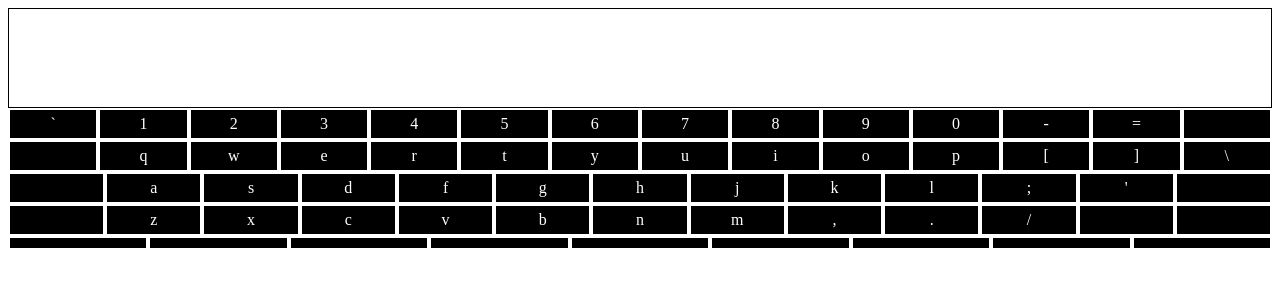
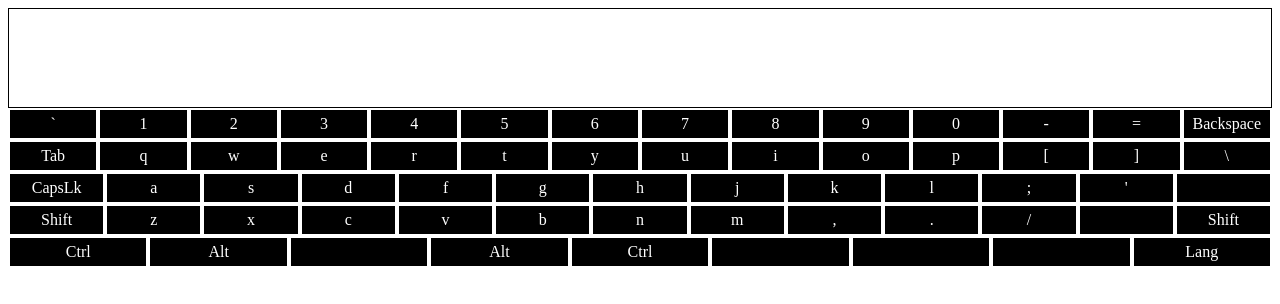
Before and after one commit to 4037637/virtual-keyboard, a website built with webpack: page index.html in a window 1280 px wide. Built offline with nearby package versions, Linux system fonts and the light colour scheme.

Commit message:
feat: add local storage

```diff
--- a/src/index.ts
+++ b/src/index.ts
@@ -1,14 +1,55 @@
 import {KeyBoard} from "./keyboard";
-import {KeyBoardState} from "./state";
+import {KeyBoardState, NKeyBoardData} from "./state";
 import './style.css';
 
-const state = new KeyBoardState({
+const def: NKeyBoardData = {
   content: "",
   langIndex: 0,
   shift: false,
   caps: false
-});
+}
+
+class KeyBoardInfo implements NKeyBoardData{
+  content: string;
+  langIndex: number;
+  shift: boolean;
+  caps: boolean;
+  constructor(info: NKeyBoardData) {
+    if (typeof info.content != 'string') throw new Error('Wrong content type. It should be "string"!')
+    if (typeof info.langIndex != 'number') throw new Error('Wrong langIndex type. It should be "number"!')
+    if (typeof info.shift != 'boolean') throw new Error('Wrong shift type. It should be "boolean"!')
+    if (typeof info.caps != 'boolean') throw new Error('Wrong caps type. It should be "boolean"!')
+
+    this.content = info.content;
+    this.langIndex = info.langIndex;
+    this.shift = info.shift;
+    this.caps = info.caps;
+  }
+
+  static loadInfo() {
+    const local = localStorage.getItem('localState')
+    return new KeyBoardInfo(JSON.parse(local));
+  }
+
+  saveInfo() {
+    localStorage.setItem('localState', JSON.stringify(this));
+  }
+}
+
+let info: KeyBoardInfo;
+try {
+  info = KeyBoardInfo.loadInfo()
+}
+catch(el) {
+  info = new KeyBoardInfo(def)
+}
+
+const state = new KeyBoardState(info);
 
 const keyboard = new KeyBoard(document.body, state);
 
 (window as any).keyboard = keyboard;
+
+window.onbeforeunload = () => {
+  new KeyBoardInfo(state.data).saveInfo();
+}
--- a/src/key.ts
+++ b/src/key.ts
@@ -15,11 +15,6 @@ export class Key extends Cover {
         this.up()
       }, {once: true});
     }
-
-    /*this.node.onmouseup = () => {
-      this.input();
-      this.up()
-    }*/
 
     this.node.onmouseenter = () => {
       this.node.classList.add('keyboard_key_hover');
--- a/src/langs/baseLang.ts
+++ b/src/langs/baseLang.ts
@@ -90,7 +90,7 @@ export const en: Record<string, string> = {
     "Digit0": "0",
     "Minus": "-",
     "Equal": "=",
-    "Backspace": "",
+    "Backspace": "Backspace",
     "Tab": "",
     "KeyQ": "q",
     "KeyW": "w",
@@ -105,7 +105,7 @@ export const en: Record<string, string> = {
     "BracketLeft": "[",
     "BracketRight": "]",
     "Backslash": "\\",
-    "CapsLock": "",
+    "CapsLock": "CapsLk",
     "KeyA": "a",
     "KeyS": "s",
     "KeyD": "d",
@@ -118,7 +118,7 @@ export const en: Record<string, string> = {
     "Semicolon": ";",
     "Quote": "'",
     "Enter": "\n",
-    "ShiftLeft": "",
+    "ShiftLeft": "Shift",
     "KeyZ": "z",
     "KeyX": "x",
     "KeyC": "c",
@@ -130,12 +130,12 @@ export const en: Record<string, string> = {
     "Period": ".",
     "Slash": "/",
     "ArrowUp": "",
-    "ShiftRight": "",
-    "ControlLeft": "",
-    "AltLeft": "",
+    "ShiftRight": "Shift",
+    "ControlLeft": "Ctrl",
+    "AltLeft": "Alt",
     "Space": " ",
-    "AltRight": "",
-    "ControlRight": "",
+    "AltRight": "Alt",
+    "ControlRight": "Ctrl",
     "ArrowLeft": "",
     "ArrowDown": "",
     "ArrowRight": "",
@@ -156,8 +156,8 @@ export const ru: Record<string, string> = {
     "Digit0": "0",
     "Minus": "-",
     "Equal": "=",
-    "Backspace": "",
-    "Tab": "",
+    "Backspace": "Backspace",
+    "Tab": "Tab",
     "KeyQ": "й",
     "KeyW": "ц",
     "KeyE": "у",
@@ -171,7 +171,7 @@ export const ru: Record<string, string> = {
     "BracketLeft": "х",
     "BracketRight": "ъ",
     "Backslash": "\\",
-    "CapsLock": "",
+    "CapsLock": "CapsLk",
     "KeyA": "ф",
     "KeyS": "ы",
     "KeyD": "в",
@@ -184,7 +184,7 @@ export const ru: Record<string, string> = {
     "Semicolon": "ж",
     "Quote": "э",
     "Enter": "\n",
-    "ShiftLeft": "",
+    "ShiftLeft": "Shift",
     "KeyZ": "я",
     "KeyX": "ч",
     "KeyC": "с",
@@ -196,12 +196,12 @@ export const ru: Record<string, string> = {
     "Period": "ю",
     "Slash": ".",
     "ArrowUp": "",
-    "ShiftRight": "",
-    "ControlLeft": "",
-    "AltLeft": "",
+    "ShiftRight": "Shift",
+    "ControlLeft": "Ctrl",
+    "AltLeft": "Alt",
     "Space": " ",
-    "AltRight": "",
-    "ControlRight": "",
+    "AltRight": "Alt",
+    "ControlRight": "Ctrl",
     "ArrowLeft": "",
     "ArrowDown": "",
     "ArrowRight": "",
--- a/src/langs/english.ts
+++ b/src/langs/english.ts
@@ -12,8 +12,8 @@ const base = {
   "Digit0": "0",
   "Minus": "-",
   "Equal": "=",
-  "Backspace": "",
-  "Tab": "",
+  "Backspace": "Backspace",
+  "Tab": "Tab",
   "KeyQ": "q",
   "KeyW": "w",
   "KeyE": "e",
@@ -27,7 +27,7 @@ const base = {
   "BracketLeft": "[",
   "BracketRight": "]",
   "Backslash": "\\",
-  "CapsLock": "",
+  "CapsLock": "CapsLk",
   "KeyA": "a",
   "KeyS": "s",
   "KeyD": "d",
@@ -40,7 +40,7 @@ const base = {
   "Semicolon": ";",
   "Quote": "'",
   "Enter": "\n",
-  "ShiftLeft": "",
+  "ShiftLeft": "Shift",
   "KeyZ": "z",
   "KeyX": "x",
   "KeyC": "c",
@@ -52,34 +52,34 @@ const base = {
   "Period": ".",
   "Slash": "/",
   "ArrowUp": "",
-  "ShiftRight": "",
-  "ControlLeft": "",
-  "AltLeft": "",
+  "ShiftRight": "Shift",
+  "ControlLeft": "Ctrl",
+  "AltLeft": "Alt",
   "Space": " ",
-  "AltRight": "",
-  "ControlRight": "",
+  "AltRight": "Alt",
+  "ControlRight": "Ctrl",
   "ArrowLeft": "",
   "ArrowDown": "",
   "ArrowRight": "",
-  "Lang": "",
+  "Lang": "Lang",
 };
 
 const shift = {
   "Backquote": "`",
-  "Digit1": "1",
-  "Digit2": "2",
-  "Digit3": "3",
-  "Digit4": "4",
-  "Digit5": "5",
-  "Digit6": "6",
-  "Digit7": "7",
-  "Digit8": "8",
-  "Digit9": "9",
-  "Digit0": "0",
-  "Minus": "-",
-  "Equal": "=",
-  "Backspace": "",
-  "Tab": "",
+  "Digit1": "!",
+  "Digit2": "@",
+  "Digit3": "#",
+  "Digit4": "$",
+  "Digit5": "%",
+  "Digit6": "^",
+  "Digit7": "&",
+  "Digit8": "*",
+  "Digit9": "(",
+  "Digit0": ")",
+  "Minus": "_",
+  "Equal": "+",
+  "Backspace": "Backspace",
+  "Tab": "Tab",
   "KeyQ": "Q",
   "KeyW": "W",
   "KeyE": "E",
@@ -90,10 +90,10 @@ const shift = {
   "KeyI": "I",
   "KeyO": "O",
   "KeyP": "P",
-  "BracketLeft": "[",
-  "BracketRight": "]",
-  "Backslash": "\\",
-  "CapsLock": "",
+  "BracketLeft": "{",
+  "BracketRight": "}",
+  "Backslash": "|",
+  "CapsLock": "CapsLk",
   "KeyA": "A",
   "KeyS": "S",
   "KeyD": "D",
@@ -103,10 +103,10 @@ const shift = {
   "KeyJ": "J",
   "KeyK": "K",
   "KeyL": "L",
-  "Semicolon": ";",
-  "Quote": "'",
+  "Semicolon": ":",
+  "Quote": "\"",
   "Enter": "\n",
-  "ShiftLeft": "",
+  "ShiftLeft": "Shift",
   "KeyZ": "Z",
   "KeyX": "X",
   "KeyC": "C",
@@ -114,20 +114,20 @@ const shift = {
   "KeyB": "B",
   "KeyN": "N",
   "KeyM": "M",
-  "Comma": ",",
-  "Period": ".",
-  "Slash": "/",
+  "Comma": "<",
+  "Period": ">",
+  "Slash": "?",
   "ArrowUp": "",
-  "ShiftRight": "",
-  "ControlLeft": "",
-  "AltLeft": "",
+  "ShiftRight": "Shift",
+  "ControlLeft": "Ctrl",
+  "AltLeft": "Alt",
   "Space": " ",
-  "AltRight": "",
-  "ControlRight": "",
+  "AltRight": "Alt",
+  "ControlRight": "Ctrl",
   "ArrowLeft": "",
   "ArrowDown": "",
   "ArrowRight": "",
-  "Lang": "",
+  "Lang": "Lang",
 };
 
 const caps = {
@@ -144,8 +144,8 @@ const caps = {
   "Digit0": "0",
   "Minus": "-",
   "Equal": "=",
-  "Backspace": "",
-  "Tab": "",
+  "Backspace": "Backspace",
+  "Tab": "Tab",
   "KeyQ": "Q",
   "KeyW": "W",
   "KeyE": "E",
@@ -159,7 +159,7 @@ const caps = {
   "BracketLeft": "[",
   "BracketRight": "]",
   "Backslash": "\\",
-  "CapsLock": "",
+  "CapsLock": "CapsLk",
   "KeyA": "A",
   "KeyS": "S",
   "KeyD": "D",
@@ -172,7 +172,7 @@ const caps = {
   "Semicolon": ";",
   "Quote": "'",
   "Enter": "\n",
-  "ShiftLeft": "",
+  "ShiftLeft": "Shift",
   "KeyZ": "Z",
   "KeyX": "X",
   "KeyC": "C",
@@ -184,16 +184,16 @@ const caps = {
   "Period": ".",
   "Slash": "/",
   "ArrowUp": "",
-  "ShiftRight": "",
-  "ControlLeft": "",
-  "AltLeft": "",
+  "ShiftRight": "Shift",
+  "ControlLeft": "Ctrl",
+  "AltLeft": "Alt",
   "Space": " ",
-  "AltRight": "",
-  "ControlRight": "",
+  "AltRight": "Alt",
+  "ControlRight": "Ctrl",
   "ArrowLeft": "",
   "ArrowDown": "",
   "ArrowRight": "",
-  "Lang": "",
+  "Lang": "Lang",
 }
 
 export default { base, shift, caps };
--- a/src/langs/russian.ts
+++ b/src/langs/russian.ts
@@ -12,8 +12,8 @@ const base = {
     "Digit0": "0",
     "Minus": "-",
     "Equal": "=",
-    "Backspace": "",
-    "Tab": "",
+    "Backspace": "Backspace",
+    "Tab": "Tab",
     "KeyQ": "й",
     "KeyW": "ц",
     "KeyE": "у",
@@ -27,7 +27,7 @@ const base = {
     "BracketLeft": "х",
     "BracketRight": "ъ",
     "Backslash": "\\",
-    "CapsLock": "",
+    "CapsLock": "CapsLk",
     "KeyA": "ф",
     "KeyS": "ы",
     "KeyD": "в",
@@ -40,7 +40,7 @@ const base = {
     "Semicolon": "ж",
     "Quote": "э",
     "Enter": "\n",
-    "ShiftLeft": "",
+    "ShiftLeft": "Shift",
     "KeyZ": "я",
     "KeyX": "ч",
     "KeyC": "с",
@@ -52,34 +52,34 @@ const base = {
     "Period": "ю",
     "Slash": ".",
     "ArrowUp": "",
-    "ShiftRight": "",
-    "ControlLeft": "",
-    "AltLeft": "",
+    "ShiftRight": "Shift",
+    "ControlLeft": "Ctrl",
+    "AltLeft": "Alt",
     "Space": " ",
-    "AltRight": "",
-    "ControlRight": "",
+    "AltRight": "Alt",
+    "ControlRight": "Ctrl",
     "ArrowLeft": "",
     "ArrowDown": "",
     "ArrowRight": "",
-    "Lang": "",
+    "Lang": "Язык",
 }
 
 const shift = {
   "Backquote": "Ё",
-    "Digit1": "1",
-    "Digit2": "2",
-    "Digit3": "3",
-    "Digit4": "4",
-    "Digit5": "5",
-    "Digit6": "6",
-    "Digit7": "7",
-    "Digit8": "8",
-    "Digit9": "9",
-    "Digit0": "0",
-    "Minus": "-",
-    "Equal": "=",
-    "Backspace": "",
-    "Tab": "",
+    "Digit1": "!",
+    "Digit2": "\"",
+    "Digit3": "№",
+    "Digit4": ";",
+    "Digit5": "%",
+    "Digit6": ":",
+    "Digit7": "?",
+    "Digit8": "*",
+    "Digit9": "(",
+    "Digit0": ")",
+    "Minus": "_",
+    "Equal": "+",
+    "Backspace": "Backspace",
+    "Tab": "Tab",
     "KeyQ": "Й",
     "KeyW": "Ц",
     "KeyE": "У",
@@ -92,8 +92,8 @@ const shift = {
     "KeyP": "З",
     "BracketLeft": "Х",
     "BracketRight": "Ъ",
-    "Backslash": "\\",
-    "CapsLock": "",
+    "Backslash": "/",
+    "CapsLock": "CapsLk",
     "KeyA": "Ф",
     "KeyS": "Ы",
     "KeyD": "В",
@@ -106,7 +106,7 @@ const shift = {
     "Semicolon": "Ж",
     "Quote": "Э",
     "Enter": "\n",
-    "ShiftLeft": "",
+    "ShiftLeft": "Shift",
     "KeyZ": "Я",
     "KeyX": "Ч",
     "KeyC": "С",
@@ -116,18 +116,18 @@ const shift = {
     "KeyM": "Ь",
     "Comma": "Б",
     "Period": "Ю",
-    "Slash": ".",
+    "Slash": ",",
     "ArrowUp": "",
-    "ShiftRight": "",
-    "ControlLeft": "",
-    "AltLeft": "",
+    "ShiftRight": "Shift",
+    "ControlLeft": "Ctrl",
+    "AltLeft": "Alt",
     "Space": " ",
-    "AltRight": "",
-    "ControlRight": "",
+    "AltRight": "Alt",
+    "ControlRight": "Ctrl",
     "ArrowLeft": "",
     "ArrowDown": "",
     "ArrowRight": "",
-    "Lang": "",
+    "Lang": "Язык",
 }
 
 const caps = {
@@ -144,8 +144,8 @@ const caps = {
     "Digit0": "0",
     "Minus": "-",
     "Equal": "=",
-    "Backspace": "",
-    "Tab": "",
+    "Backspace": "Backspace",
+    "Tab": "Tab",
     "KeyQ": "Й",
     "KeyW": "Ц",
     "KeyE": "У",
@@ -159,7 +159,7 @@ const caps = {
     "BracketLeft": "Х",
     "BracketRight": "Ъ",
     "Backslash": "\\",
-    "CapsLock": "",
+    "CapsLock": "CapsLk",
     "KeyA": "Ф",
     "KeyS": "Ы",
     "KeyD": "В",
@@ -172,7 +172,7 @@ const caps = {
     "Semicolon": "Ж",
     "Quote": "Э",
     "Enter": "\n",
-    "ShiftLeft": "",
+    "ShiftLeft": "Shift",
     "KeyZ": "Я",
     "KeyX": "Ч",
     "KeyC": "С",
@@ -184,16 +184,16 @@ const caps = {
     "Period": "Ю",
     "Slash": ".",
     "ArrowUp": "",
-    "ShiftRight": "",
-    "ControlLeft": "",
-    "AltLeft": "",
+    "ShiftRight": "Shift",
+    "ControlLeft": "Ctrl",
+    "AltLeft": "Alt",
     "Space": " ",
-    "AltRight": "",
-    "ControlRight": "",
+    "AltRight": "Alt",
+    "ControlRight": "Ctrl",
     "ArrowLeft": "",
     "ArrowDown": "",
     "ArrowRight": "",
-    "Lang": "",
+    "Lang": "Язык",
 }
 
 export default {base, shift, caps};
--- a/src/output.ts
+++ b/src/output.ts
@@ -7,5 +7,10 @@ export class Output extends Cover{
 
   set content(val: string) {
     this.node.textContent = val;
+    const strs = val.split('\n').map(textLine => `<div>
+    ${textLine}
+    </div>`)
+    this.node.innerHTML = strs.join('');
+
   }
 }
--- a/src/style.css
+++ b/src/style.css
@@ -43,7 +43,7 @@
   min-height: 100px;
 }
 
-.hl_1 {
+.key-word {
   font-weight: bold;
 }
 
```
